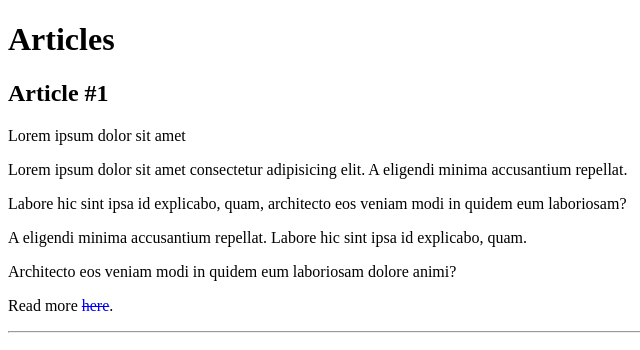
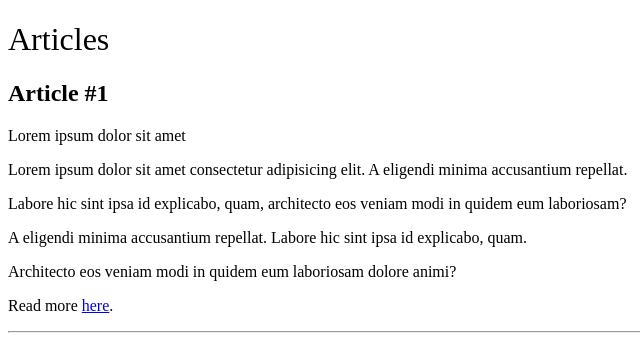
Before and after one commit to g-uberman/ninja-css-course, a plain HTML site: page articles.html in a window 1280 px wide. Shown: the top 350 px of the page, 0-640 px from the left. Drawn offline with Linux system fonts and the light colour scheme.

Commit message:
font weight

```diff
--- a/css/syntax.css
+++ b/css/syntax.css
@@ -1,3 +1,8 @@
-a{
-    text-decoration: line-through;
+h1{
+    font-weight: normal;
 }
+
+p{
+    font-weight: 100;
+    font-family: "Yu Gothic"
+}
```
